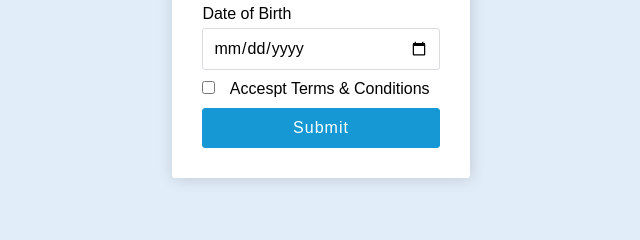
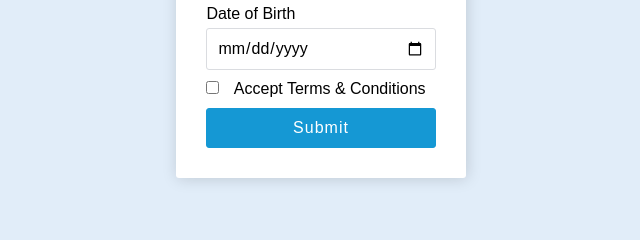
Before and after one commit to Swapnil1530/WD101_Milstone_Project, a plain HTML site: page index.html in a window 1280 px wide. Shown: the part 410-650 px from the top of the page, 319-959 px from the left. Drawn offline with Linux system fonts and the light colour scheme.

Commit message:
Update Accept

```diff
--- a/index.html
+++ b/index.html
@@ -46,7 +46,7 @@
 			    </div>
 
 			    <input type="checkbox" name="agree" id="acceptTerms" />
-              <label class="checkbox">Accespt Terms & Conditions</label>
+              <label class="checkbox">Accept Terms & Conditions</label>
 
               <div class="btn">
                 <button type="submit" class="button">Submit</button>
```
